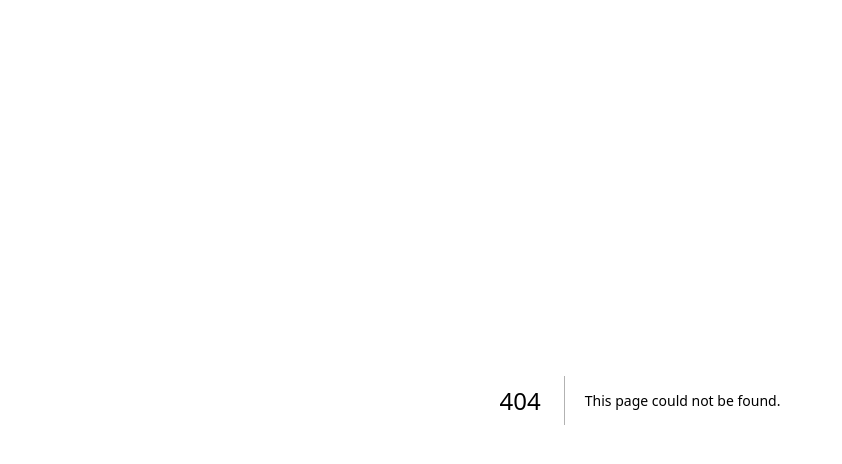
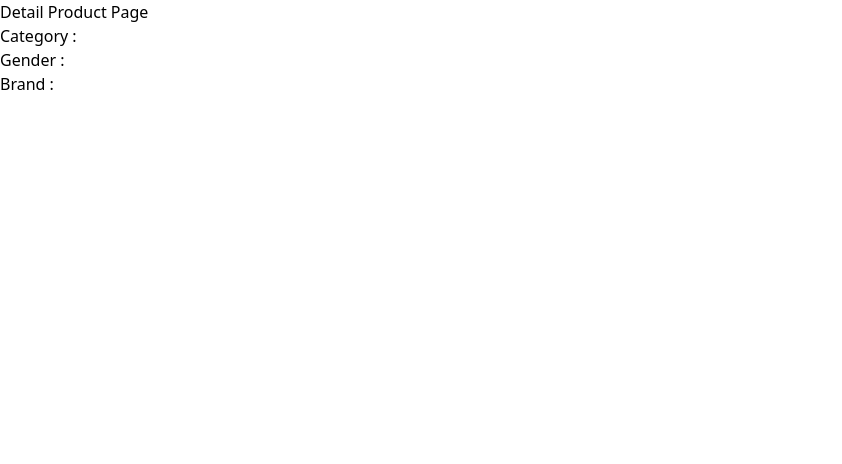
Before and after one commit to Hamkawastaken/nextjs-fundamentals, a Next.js app: page /product in a window 1280 px wide. Before the commit this address had no page. Shown: the top 464 px of the page, without its empty margins (0-842 px from the left). Built offline with nearby package versions, Linux system fonts and the light colour scheme.

Commit message:
dynamic routing

```diff
--- /dev/null
+++ b/src/app/product/[...slug]/page.tsx
@@ -0,0 +1,18 @@
+type DetailProductPageProps = { params: { slug: string[] } };
+
+export default function DetailProductPage(props: DetailProductPageProps) {
+  const { params } = props;
+  console.log(params);
+  return (
+    <>
+      <h1>Detail Product Page</h1>
+      {params.slug && (
+        <>
+          <p>Category : {params.slug[0]}</p>
+          <p>Gender : {params.slug[1]}</p>
+          <p>Brand : {params.slug[2]}</p>
+        </>
+      )}
+    </>
+  );
+}
--- /dev/null
+++ b/src/app/product/page.tsx
@@ -0,0 +1,7 @@
+export default function ProductPage() {
+  return (
+    <>
+      <h1>Product Page</h1>
+    </>
+  );
+}
```
